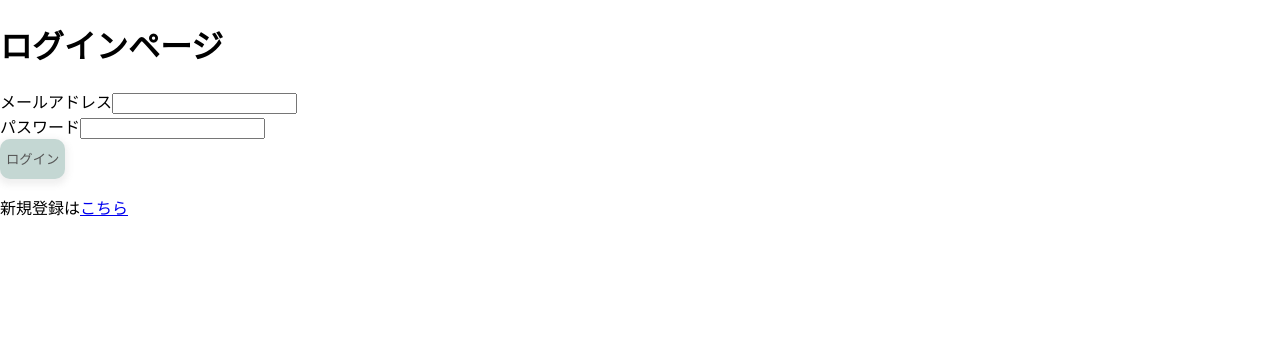
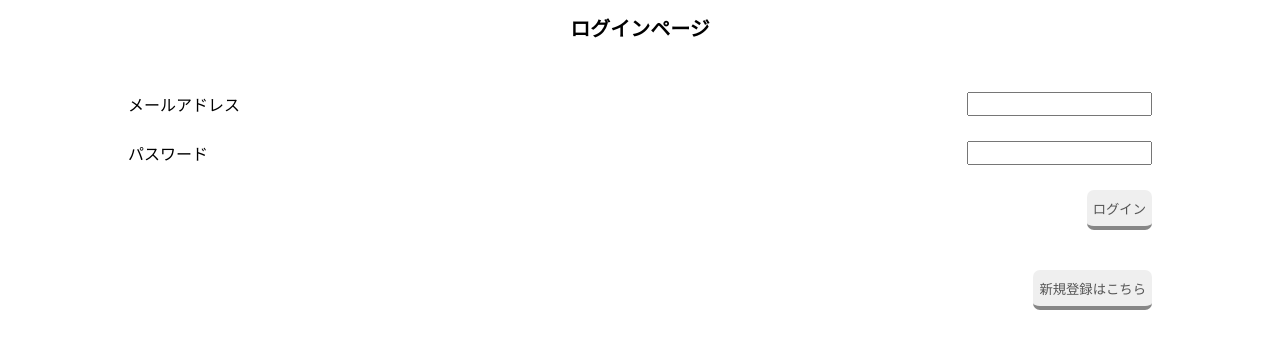
Before and after one commit to koki-table/react-todo, a React (Create React App) app: page /login/ in a window 1280 px wide. Shown: the top 348 px of the page. Built offline with nearby package versions, Linux system fonts and the light colour scheme; no server answers.

Commit message:
add: firebase連携

```diff
--- a/src/App.css
+++ b/src/App.css
@@ -11,6 +11,7 @@
 
 .header h1 {
     margin: 0 0 0;
+    font-size: 1.2em;
 }
 
 .task-list__head {
@@ -31,9 +32,14 @@
     border-bottom: none;
 }
 
+.task-list__body .modal-btn button {
+    margin: 0 75px 0 0;
+    min-width: 55px;
+}
+
 .task-text {
-    margin: 0px 20px 0;
-    width: calc(100% - 140px);
+    margin: 0px 10px 0;
+    width: calc(100% - 170px);
 }
 
 .task-remove {
@@ -63,7 +69,6 @@
 }
 
 .input-form {
-    margin: 0 0 40px;
     background: #f9f3ee;
     padding: 40px 0 40px;
     border-top: 1px solid #d7d2cd;
@@ -122,7 +127,7 @@
 
 .content{
     z-index:2;
-    width:50%;
+    width: 85%;
     padding: 1em;
     background:#fff;
 }
@@ -153,13 +158,82 @@
 button{
     width: auto;
     height: 40px;
-    border-radius: 10px;
+    border: none;
+    border-radius: 7px;
     color: #555555;
-    background-color: #C4D7D3;
-    border: none;
-    box-shadow: 0 3px 6px 3px rgba(107,107,107,.10);
+    background-color: #efefef;
+    border-bottom: solid 4px #868686;
+    -webkit-border-radius: 7px;
+    -moz-border-radius: 7px;
+    -ms-border-radius: 7px;
+    -o-border-radius: 7px;
+}
+
+.task-list__body .modal-btn .content button {
+    margin: 0 0 0 0;
+    min-width: 55px;
+}
+
+.task-list__body .modal-btn .content .input-form .btn {
+    right: 5px;
 }
 
 .modal-content{
     color: #555555;
 }
+
+.task-list__body .modal-btn .content .close-btn {
+    display: flex;
+    align-items: center;
+    justify-content: center;
+    text-align: right;
+    margin: 0 6px 0 auto;
+}
+
+/* auth*/
+.auth-container {
+    justify-content: right;
+    padding: 0 10px;
+    /* border-bottom: 1px solid #d7d2cd; */
+    display: flex;
+    align-items: center;
+    position: relative;
+    flex-wrap: wrap;
+    max-width: 700px;
+    margin: 0 auto;
+}
+
+.auth-inner {
+    max-width: 80%;
+    margin: 50px auto 50px;
+}
+
+.auth-entry {
+    display: flex;
+    justify-content: space-between;
+    margin: 25px 0 0;
+}
+
+.auth-inner button{
+    margin: 25px 0 0 auto;
+    display: block;
+}
+
+.auth-inner p{
+    text-align: right;
+    margin: 40px 0 0;
+}
+
+.auth-inner p a{
+    text-decoration: none;
+}
+
+.auth-container button {
+    margin: 7px 5px 7px;
+    min-width: 82px;
+}
+
+.auth-container p {
+    max-width: 56%;
+    margin: 6px 20px 6px 40px;
+}
--- a/src/conpornnent/Auth/Login.jsx
+++ b/src/conpornnent/Auth/Login.jsx
@@ -41,8 +41,8 @@ const Login = () => {
       ) : (
         <>
           <h1>ログインページ</h1>
-          <form onSubmit={handleSubmit}>
-            <div>
+          <form className="auth-inner" onSubmit={handleSubmit}>
+            <div className="auth-entry">
               <label>メールアドレス</label>
               <input
                name="email"
@@ -51,7 +51,7 @@ const Login = () => {
                onChange={(e) => setLoginEmail(e.target.value)}
               />
             </div>
-            <div>
+            <div className="auth-entry">
               <label>パスワード</label>
               <input
                 name="password"
@@ -62,7 +62,7 @@ const Login = () => {
             </div>
             <button>ログイン</button>
             {/* ↓リンクを追加 */}
-            <p>新規登録は<Link to={`/register/`}>こちら</Link></p>
+            <p><Link to={`/register/`}><button>新規登録はこちら</button></Link></p>
           </form>
         </>
       )}
--- a/src/conpornnent/Auth/Mypage.jsx
+++ b/src/conpornnent/Auth/Mypage.jsx
@@ -36,10 +36,13 @@ const Mypage = () => {
             <Navigate to={`/login/`} />
           ) : (
             <>
-              <h1>マイページ</h1>
-              <p>{user?.email}</p>
-              <button onClick={logout}>ログアウト</button>
-              <TodoPage/>
+              <TodoPage user={user} setUser={setUser}/>
+
+              <div className="auth-container">
+                {/* <h1>マイページ</h1> */}
+                {/* <p>{user?.email}</p> */}
+                <button onClick={logout}>ログアウト</button>
+              </div>
             </>
           )}
         </>
--- a/src/conpornnent/Auth/Register.jsx
+++ b/src/conpornnent/Auth/Register.jsx
@@ -7,6 +7,9 @@ import { firebaseApp } from "../../firebase/firebase.config";
 
 /* 「Link」をimport↓ */
 import { Navigate, Link } from "react-router-dom";
+
+// eslint-disable-next-line no-unused-vars
+import { collection, deleteDoc, addDoc, getDocs, setDoc, doc, orderBy, limit, endAt, getDoc, getDocFromCache, onSnapshot, startAt, query, where, collectionGroup } from "firebase/firestore";
 
 const Register = () => {
   const [registerEmail, setRegisterEmail] = useState("");
@@ -19,11 +22,20 @@ const Register = () => {
       await createUserWithEmailAndPassword(
         firebaseApp.fireauth,
         registerEmail,
-        registerPassword
+        registerPassword,
+        console.log("ffff")
       );
     } catch(error) {
       alert("正しく入力してください");
     }
+
+    // database(firestoreの登録)
+    const usersCollectionRef = collection(firebaseApp.firestore, 'users');
+    // eslint-disable-next-line no-unused-vars
+    const documentRef = addDoc(usersCollectionRef, {
+      mail: registerEmail,
+      password: registerPassword,
+    });
   };
 
   const [user, setUser] = useState("");
--- a/src/conpornnent/Modal/AddDetailTodo.jsx
+++ b/src/conpornnent/Modal/AddDetailTodo.jsx
@@ -1,15 +1,20 @@
 // import { useState } from 'react';
 // import { useForm } from 'react-hook-form'
+import { collection, deleteDoc, addDoc, getDocs, setDoc, doc, orderBy, limit, endAt, getDoc, getDocFromCache, updateDoc, onSnapshot, startAt, query, where, collectionGroup } from "firebase/firestore";
+import { firebaseApp } from "../../firebase/firebase.config";
 
-const AddDetailTodo = ({ index, detailTodos, setDetailTodos, detailTask, setDetailTask }) => {
+const AddDetailTodo = ({ index, detailTodos, setDetailTodos, detailTask, setDetailTask, userData, setuserData, todos, setTodos }) => {
     // const { register } = useForm();
+
+    // database(firestoreの参照)
+    const firestoreTodos = collection(firebaseApp.firestore, 'users', userData, 'todo');
 
     // 入力フォームにタスクを入力するからDetailTask
     const handleNewTask = (event) => {
         setDetailTask(event.target.value);
     };
 
-    const handleSubmit = (event) => {
+    const handleSubmit = async(event) => {
         event.preventDefault();
 
         if (detailTask === '') {
@@ -17,22 +22,24 @@ const AddDetailTodo = ({ index, detailTodos, setDetailTodos, detailTask, setDeta
             return;
         };
 
-        console.log(index);
+        // todoのstateにdetailTaskを登録
+        setTodos(
+            todos.map((todo, todoIndex) => (todoIndex === index ? { detail : detailTask, isCompleted: todo.isCompleted, task : todo.task } : todo))
+        )
 
-        setDetailTodos(
-            detailTodos.map((detailTodo, detailTodoIndex) => (detailTodoIndex === index ? { detail : detailTask } : detailTodo))
-        )
+        console.log(todos[index].task);
+
+        // firestoreのフィールド更新
+        await updateDoc(doc(firestoreTodos, todos[index].task),{
+            detail: detailTask,
+        });
 
         setDetailTask('');
     };
 
     // detailAreaの初期値
     function initDetailArea() {
-        return <li>{ detailTodos[index].detail }</li>
-    }
-
-    function DetailAreaFilter() {
-        return  initDetailArea()
+        return <li>{ todos[index].detail }</li>
     }
 
     return (
@@ -46,7 +53,7 @@ const AddDetailTodo = ({ index, detailTodos, setDetailTodos, detailTask, setDeta
                 </div>
             </form>
             <ul>
-                {DetailAreaFilter()}
+                {initDetailArea()}
             </ul>
         </div>
     );
--- a/src/conpornnent/Todo/AddTodo.jsx
+++ b/src/conpornnent/Todo/AddTodo.jsx
@@ -1,7 +1,10 @@
-import { useState } from 'react';
+import { useState, useEffect } from 'react';
 // import { useForm } from 'react-hook-form'
+// eslint-disable-next-line no-unused-vars
+import { collection, deleteDoc, addDoc, getDocs, setDoc, doc, orderBy, limit, endAt, getDoc, getDocFromCache, onSnapshot, startAt, query, where, collectionGroup } from "firebase/firestore";
+import { firebaseApp } from "../../firebase/firebase.config";
 
-const AddTodo = ({ setTodos, detailTodos, setDetailTodos }) => {
+const AddTodo = ({ todos, setTodos, detailTodos, setDetailTodos, user, setUser, userData, setuserData }) => {
     // const { register } = useForm();
 
     const [task, setTask] = useState('');
@@ -10,6 +13,23 @@ const AddTodo = ({ setTodos, detailTodos, setDetailTodos }) => {
         setTask(event.target.value);
     };
 
+    // ログインしているユーザーのmailからfirestoreの該当usersドキュメント取得
+    let userMail = user.user.user.email
+    const userRef = collection(firebaseApp.firestore, "users");
+    const seachUser = query(userRef, where("mail", "==", userMail));
+
+    // eslint-disable-next-line react-hooks/exhaustive-deps
+    useEffect(() => {
+        const userId = async() => {
+            const querySnapshot = await getDocs(seachUser);
+
+            querySnapshot.forEach((doc) => {
+                setuserData(doc.id)
+            });
+        }
+        userId()
+    }, [seachUser, setuserData]);
+
     const handleSubmit = (event) => {
         event.preventDefault();
         if (task === '') {
@@ -17,9 +37,22 @@ const AddTodo = ({ setTodos, detailTodos, setDetailTodos }) => {
             return;
         };
 
+        // todoにtaskの内容を追加する
+        setTodos((todos) => [...todos, { task, isCompleted: false }]);
+
+        // database(firestoreの参照)
+        const firestoreTodos = collection(firebaseApp.firestore, 'users', userData, 'todo');
+
+        // eslint-disable-next-line no-unused-vars
+        setDoc(doc(firestoreTodos, `${task}`),{
+            task: task,
+            isCompleted: false,
+            detail: 'サンプルテキスト',
+        });
+
         // モーダルの中の詳細テキストの初期値を入力
         setDetailTodos((detailTodos) => [...detailTodos, { detailTask: 'サンプルテキストAddTodo' }]);
-        setTodos((todos) => [...todos, { task, isCompleted: false }]);
+
         setTask('');
     };
 
--- a/src/firebase/firebase.config.jsx
+++ b/src/firebase/firebase.config.jsx
@@ -1,6 +1,6 @@
 import { initializeApp } from "firebase/app";
 import { getAuth } from "firebase/auth";
-import { getFirestore } from "firebase/firestore";
+import { getFirestore, enableIndexedDbPersistence, initializeFirestore, CACHE_SIZE_UNLIMITED } from "firebase/firestore";
 
 const firebaseConfig = {
     apiKey: process.env.REACT_APP_API_KEY,
@@ -17,6 +17,19 @@ const firebase = initializeApp(firebaseConfig);
 const fireauth = getAuth(firebase);
 const firestore = getFirestore(firebase);
 
+// キャッシュ設定
+enableIndexedDbPersistence(firestore).catch((err) => {
+  if (err.code === "failed-precondition") {
+    // Multiple tabs open, persistence can only be enabled
+    // in one tab at a a time.
+    // ...
+  } else if (err.code === "unimplemented") {
+    // The current browser does not support all of the
+    // features required to enable persistence
+    // ...
+  }
+});
+
 export const firebaseApp = {
     firestore,
     fireauth,
--- a/src/index.css
+++ b/src/index.css
@@ -20,3 +20,13 @@ ul {
   padding: 0 0 0;
   margin: 0 0 0;
 }
+
+p {
+  word-wrap: break-word;
+  width: 100%;
+}
+
+h1 {
+  font-size: 20px;
+  text-align: center;
+}
--- a/src/pages/TodoPage.jsx
+++ b/src/pages/TodoPage.jsx
@@ -1,6 +1,6 @@
 import React from 'react'
 import Index from "../conpornnent/Todo/Index";
 
-export default function TodoPage() {
-    return <Index />;
+export default function TodoPage(user, setUser) {
+  return <Index user={user} setUser={setUser} />;
 }
```
Also changed, not shown: src/conpornnent/Modal/Index.tsx (+7 -3 lines), src/conpornnent/Todo/Index.jsx (+44 -15 lines), src/conpornnent/Todo/TodoList.jsx (+35 -16 lines).
